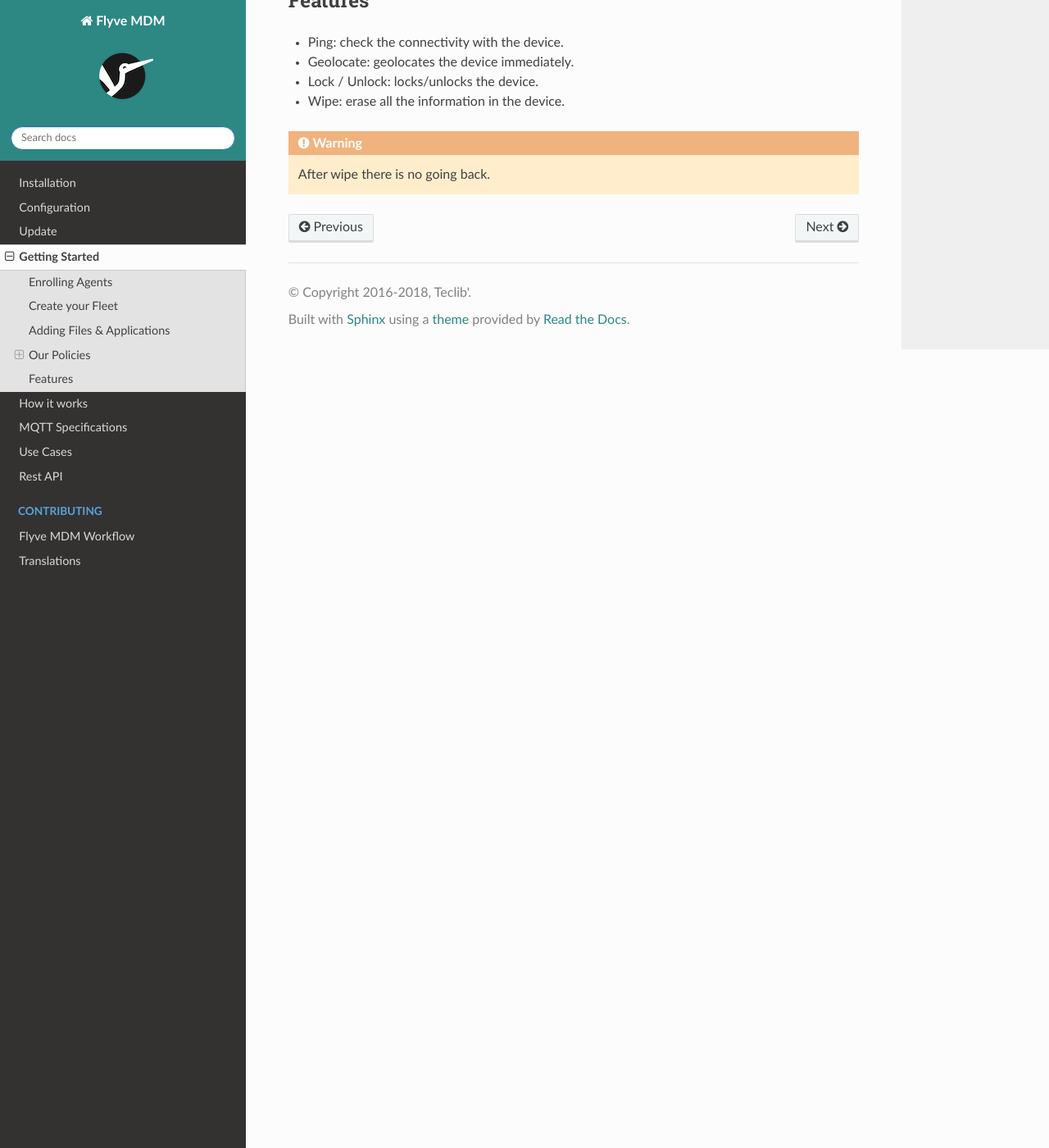
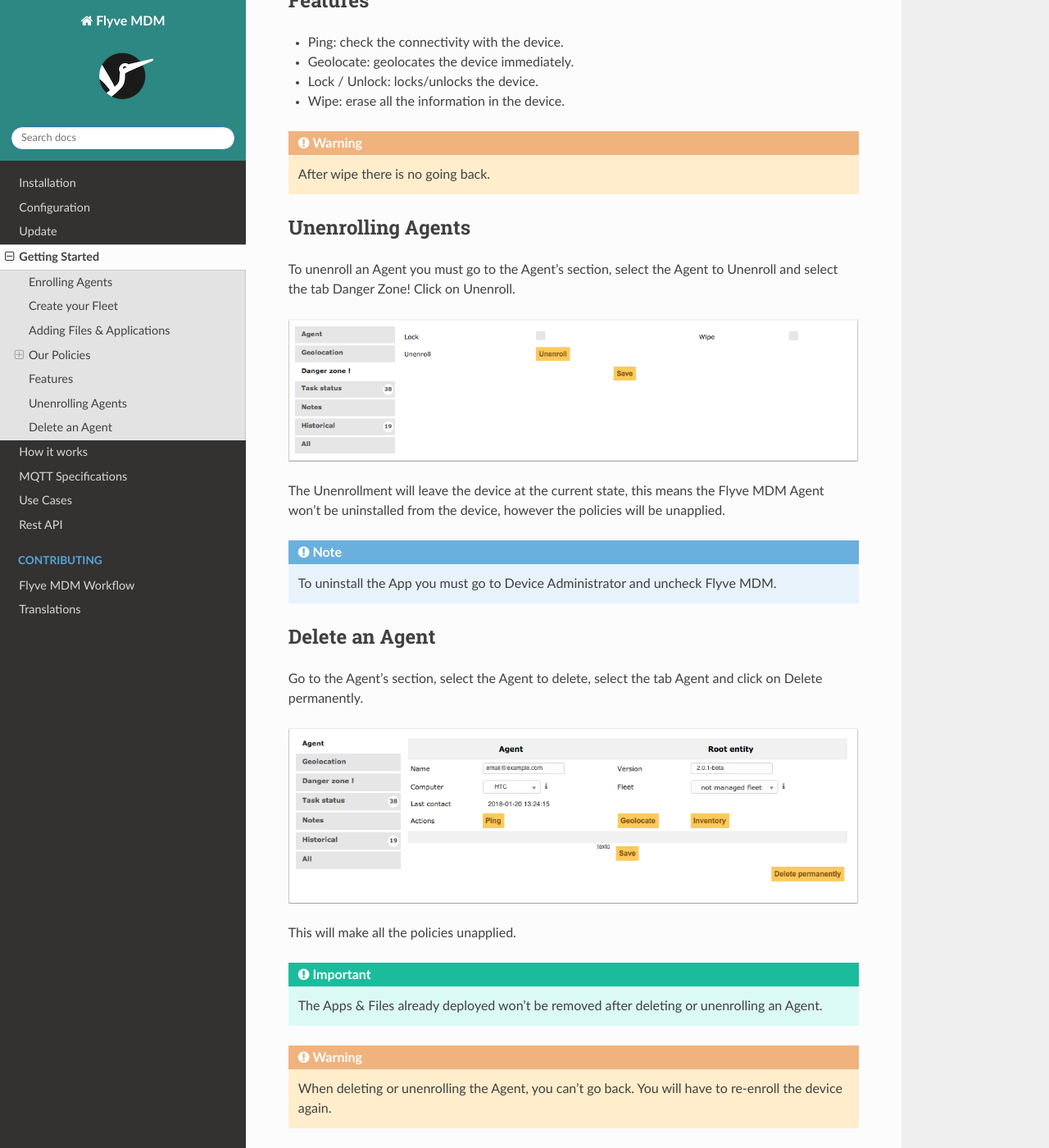
Before and after one commit to flyve-mdm/doc, a Sphinx documentation site: the page built from source/getting-started/index.rst, in a window 1280 px wide and 1400 px high, scrolled down 8815 px. Shown: the whole window at 82% size. Built offline with Sphinx 7.4.7 and the Read the Docs theme 2.0.0, drawn with Linux system fonts in a browser that asks for light colours.

Commit message:
docs(getting-started): add unenroll and delete sections
Signed-off-by: Naylin <nmedina@teclib.com>

```diff
--- a/source/getting-started/index.rst
+++ b/source/getting-started/index.rst
@@ -251,3 +251,31 @@
 .. warning::
 
    After wipe there is no going back.
+
+Unenrolling Agents
+------------------
+
+To unenroll an Agent you must go to the Agent's section, select the Agent to Unenroll and select the tab Danger Zone! Click on Unenroll.
+
+.. image:: images/unenroll.png
+
+
+The Unenrollment will leave the device at the current state, this means the Flyve MDM Agent won't be uninstalled from the device, however the policies will be unapplied.
+
+.. note::
+   To uninstall the App you must go to Device Administrator and uncheck Flyve MDM.
+
+Delete an Agent
+---------------
+
+Go to the Agent's section, select the Agent to delete, select the tab Agent and click on Delete permanently.
+
+.. image:: images/delete.png
+
+This will make all the policies unapplied.
+
+.. important::
+   The Apps & Files already deployed won't be removed after deleting or unenrolling an Agent.
+
+.. warning::
+   When deleting or unenrolling the Agent, you can't go back. You will have to re-enroll the device again.
```
Also changed, not shown: source/getting-started/images/delete.png (added), source/getting-started/images/unenroll.png (added).
